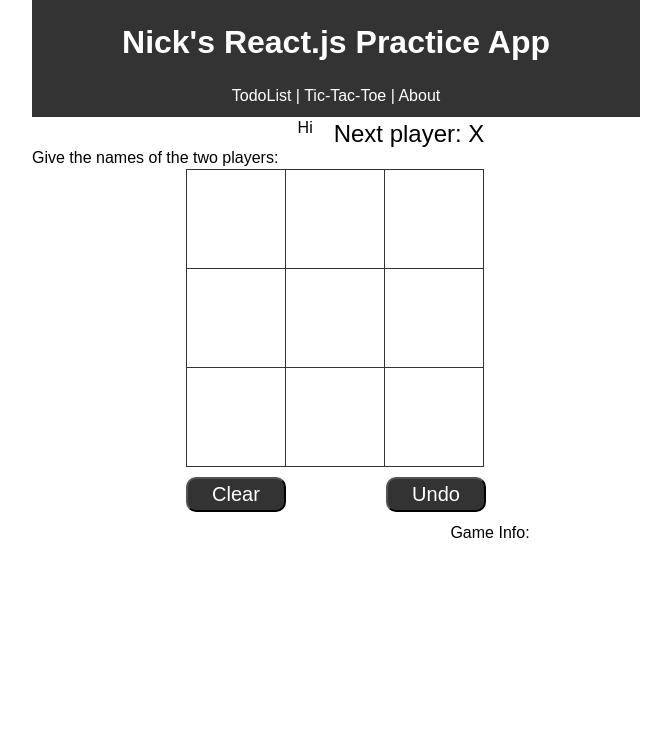
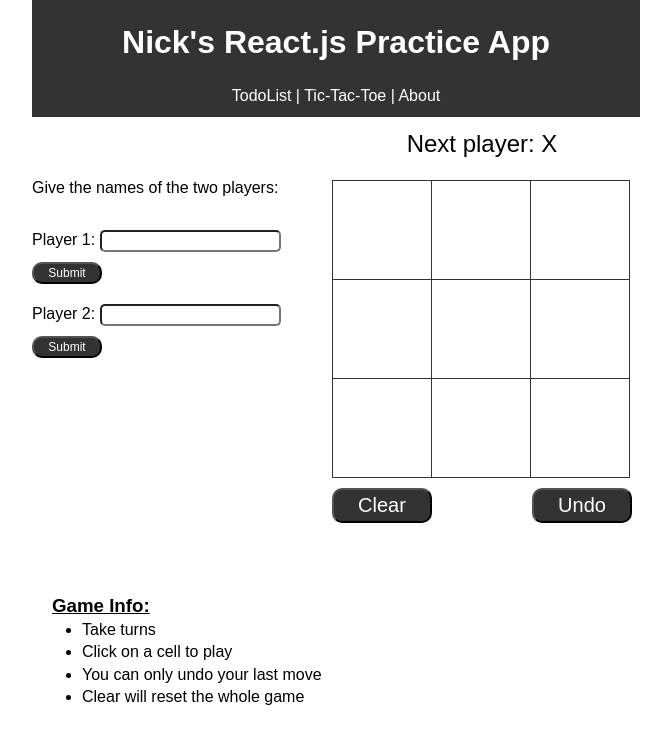
Before and after one commit to nickfil/react_practice, a React (Create React App) app: page /tic-tac-toe in a window 1280 px wide. Shown: the top 744 px of the page, without its empty margins (304-975 px from the left). Built offline with nearby package versions, Linux system fonts and the light colour scheme; no server answers.

Commit message:
Adding features to tic-tac-toe

```diff
--- a/src/App.js
+++ b/src/App.js
@@ -52,7 +52,7 @@
             <React.Fragment>
               <AddTodo addTodo={this.addTodo}/>
               <Todos todos={this.state.todos} markComplete={this.markComplete} deleteItem={this.deleteItem}></Todos>
-            </React.Fragment>
+              </React.Fragment>
           )} />
           <Route path='/about' component={About} />
           <Route path='/tic-tac-toe' component={TicTacToe}/>
--- a/src/components/pages/TicTacToe.js
+++ b/src/components/pages/TicTacToe.js
@@ -63,7 +63,7 @@
 
     render() {
       const winner = calculateWinner(this.state.squares);
-      var playerTextStyle = {fontSize:'24px'};
+      var playerTextStyle = {fontSize:'24px', margin:'10px 0 20px 0'};
 
       let status;
       if(winner){
@@ -100,16 +100,38 @@
   }
 
   class Game extends React.Component {
+    constructor(props) {
+      super(props);
+      this.state = {
+        player1: null,
+        player2: null,
+      }
+    }
+
     render() {
       return (
           <Router>
             <Route exact path='/tic-tac-toe' render={props => (
                 <React.Fragment>
-                  <div className="leftContainer" style={{float:'left', width:'300px'}}>
-                    <div className="p1" style={{float: 'left', paddingTop:'30px'}}>Give the names of the two players:</div>
-                    <div>Hi</div>
+                  <div className="totalBodyContainer" style={{width:'100%'}}>
+                  <div className="leftContainer" style={{float:'left', width:'300px', position:'relative'}}>
+                    <div className="p1" style={{padding:'60px 0 20px 0', textAlign:'left'}}>Give the names of the two players:</div>
+                    <form style={formStyle}>
+                      <label>
+                        Player 1:
+                        <input style={inputStyle} type="text" name="name" />
+                      </label>
+                      <input style={submitButtonStyle} type="submit" value="Submit" />
+                    </form>
+                    <form style={formStyle}>
+                      <label>
+                        Player 2:
+                        <input style={inputStyle} type="text" name="name" />
+                      </label>
+                      <input style={submitButtonStyle} /*onClick={() => this.setState{}}*/type="submit" value="Submit" />
+                    </form>
                   </div>
-                  <div className="game" style={{textAlign:'center', width:'300px', margin:'auto'}}>
+                  <div className="game" style={{textAlign:'center', width:'300px', position:'relative', float:'left'}}>
                   <div className="game-board">
                       <Board />
                   </div>
@@ -118,7 +140,16 @@
                       <ol>{/* TODO */}</ol>
                   </div>
                   </div>
-                  <div style={{float:'right', width:'300px'}}> Game Info: </div>
+                  <div className="rightContainer" style={{float:'left', width:'300px', textAlign:'left', margin:'60px 0 0 20px', textDecoration:'underline'}}>
+                  <h3>Game Info:</h3>
+                    <ul style={{float:'left',width:'300px', marginLeft:'30px'}}>
+                      <li>Take turns</li>
+                      <li>Click on a cell to play</li>
+                      <li>You can only undo your last move</li>
+                      <li>Clear will reset the whole game</li>
+                    </ul>
+                  </div>
+                </div>
                 </React.Fragment>
             )}/>
         </Router>
@@ -157,6 +188,19 @@
   }
 
     // ========================================
+    // ========================================
+    // ========================================
+
+  const formStyle = {
+    textAlign: 'left',
+    width: '100%',
+  }
+  const inputStyle = {
+    margin: '10px 5px 0 5px',
+    borderRadius: '5px',
+    height: '22px',
+    outline: 'none',
+  }
 
   const squareStyle = {
     background: '#fff',
@@ -194,4 +238,17 @@
     cursor: 'pointer'
   }
 
+  const submitButtonStyle = {
+    fontSize: '12px',
+    marginTop:'10px',
+    marginBottom: '10px',
+    height:'22px',
+    width:'70px',
+    borderRadius: '10px',
+    background: '#333',
+    color: 'white',
+    outline: 'none',
+    cursor: 'pointer'
+  }
+
   export default TicTacToe;
```
Also changed, not shown: public/index.html (+0 -9 lines), src/App.css (line endings or trailing spaces).
